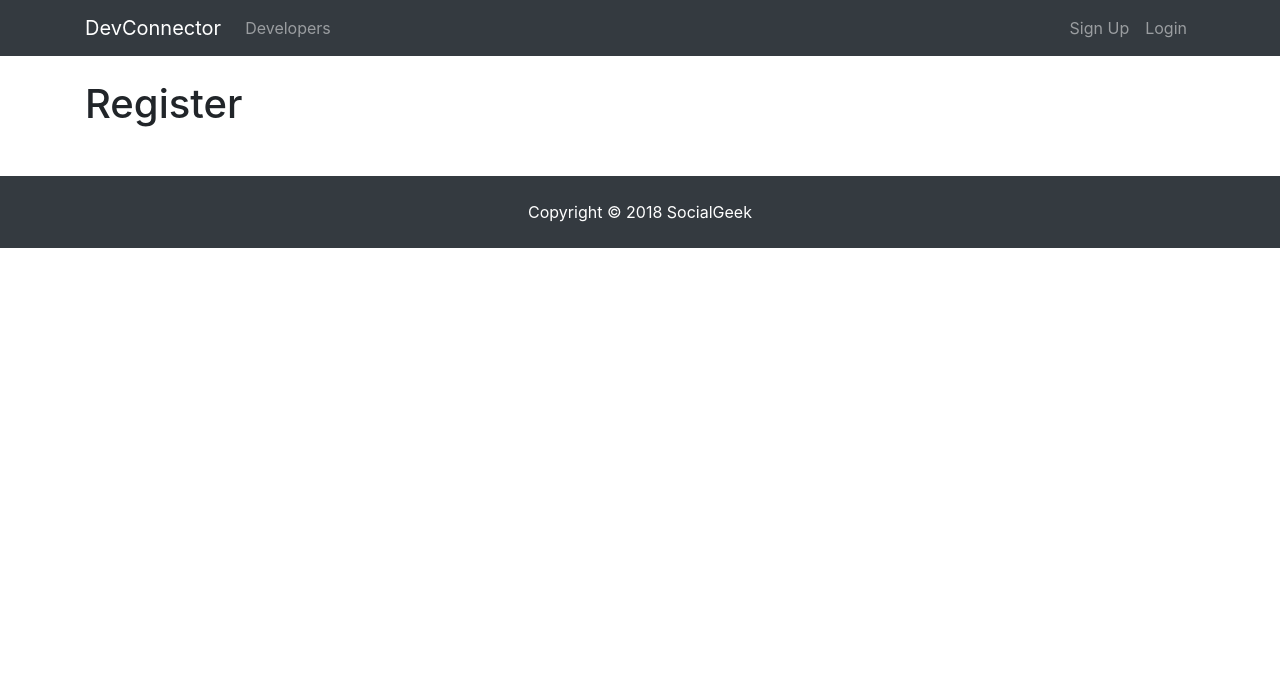
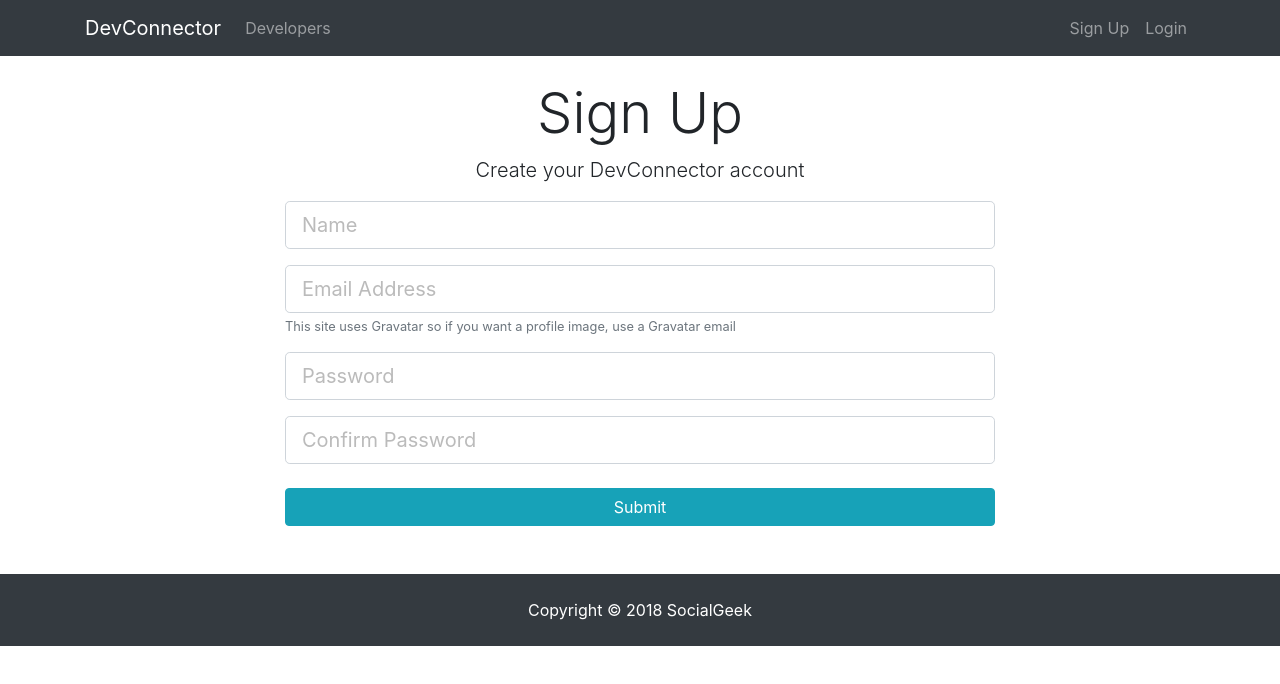
Before and after one commit to WaqarHassan/social_geeks, a React (Create React App) app in the folder client/: page /register in a window 1280 px wide. Shown: the top 684 px of the page. Built offline with nearby package versions, Linux system fonts and the light colour scheme.

Commit message:
register page complete

```diff
--- a/client/src/App.js
+++ b/client/src/App.js
@@ -1,8 +1,8 @@
 import React, { Component } from "react";
 import {BrowserRouter as Router , Route} from  "react-router-dom"
 import NavBar from "./components/layout/Navbar";
-import Register from "./components/Auth/Register";
-import Login from "./components/Auth/Login"
+import Register from "./components/auth/Register";
+import Login from "./components/auth/Login"
 import Footer from "./components/layout/Footer";
 import Landing from "./components/layout/Landing";
 
--- a/client/src/components/Auth/Register.js
+++ /dev/null
@@ -1,13 +0,0 @@
-import React, { Component } from 'react'
-
-class Register extends Component {
-  render() {
-    return (
-      <div>
-          <h1>Register</h1>
-      </div>
-    )
-  }
-}
-
-export default Register;
--- a/client/src/components/Auth/Login.js
+++ b/client/src/components/auth/Login.js
@@ -10,4 +10,7 @@
   }
 }
 
+
+
+
 export default Login;
--- /dev/null
+++ b/client/src/components/auth/Register.js
@@ -0,0 +1,98 @@
+import React, { Component } from "react";
+
+class Register extends Component {
+  constructor() {
+    super();
+    this.state = {
+      name: "",
+      email: "",
+      password: "",
+      password2: "",
+      error: {}
+    };
+
+    this.onChange = this.onChange.bind(this);
+    this.onSubmit = this.onSubmit.bind(this);
+  }
+
+  onChange(e) {
+    this.setState({ [e.target.name]: e.target.value });
+  }
+  onSubmit(e) {
+    e.preventDefault();
+
+    const newUser = {
+      name: this.state.name,
+      email: this.state.email,
+      password: this.state.password,
+      password2: this.state.password2
+    };
+
+    console.log(newUser);
+  }
+  render() {
+    return (
+      <div className="register">
+        <div className="container">
+          <div className="row">
+            <div className="col-md-8 m-auto">
+              <h1 className="display-4 text-center">Sign Up</h1>
+              <p className="lead text-center">
+                Create your DevConnector account
+              </p>
+              <form onSubmit={this.onSubmit}>
+                <div className="form-group">
+                  <input
+                    type="text"
+                    className="form-control form-control-lg"
+                    placeholder="Name"
+                    name="name"
+                    value={this.state.name}
+                    onChange={this.onChange}
+                  />
+                </div>
+                <div className="form-group">
+                  <input
+                    type="email"
+                    className="form-control form-control-lg"
+                    placeholder="Email Address"
+                    name="email"
+                    value={this.state.email}
+                    onChange={this.onChange}
+                  />
+                  <small className="form-text text-muted">
+                    This site uses Gravatar so if you want a profile image, use
+                    a Gravatar email
+                  </small>
+                </div>
+                <div className="form-group">
+                  <input
+                    type="password"
+                    className="form-control form-control-lg"
+                    placeholder="Password"
+                    name="password"
+                    value={this.state.password}
+                    onChange={this.onChange}
+                  />
+                </div>
+                <div className="form-group">
+                  <input
+                    type="password"
+                    className="form-control form-control-lg"
+                    placeholder="Confirm Password"
+                    name="password2"
+                    value={this.state.password2}
+                    onChange={this.onChange}
+                  />
+                </div>
+                <input type="submit" className="btn btn-info btn-block mt-4" />
+              </form>
+            </div>
+          </div>
+        </div>
+      </div>
+    );
+  }
+}
+
+export default Register;
```
Also changed, not shown: 1 other file (tests, documents, lock files or other folders).
